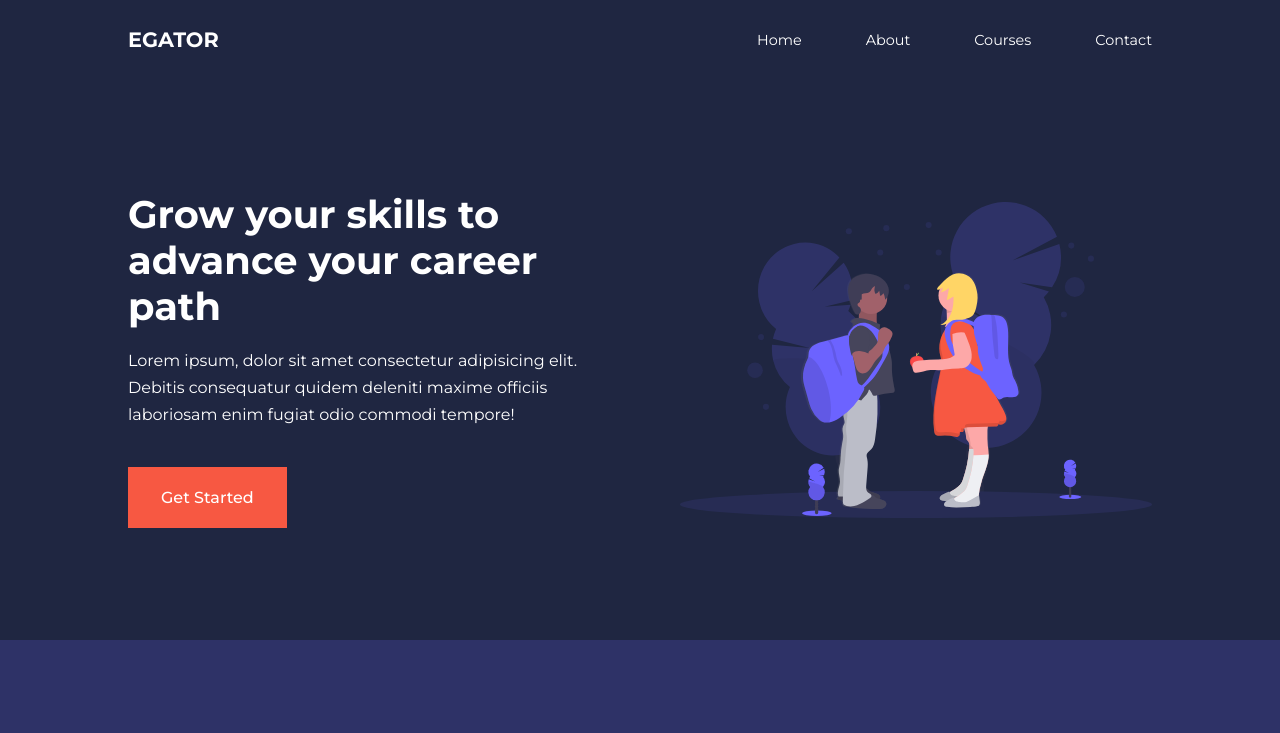
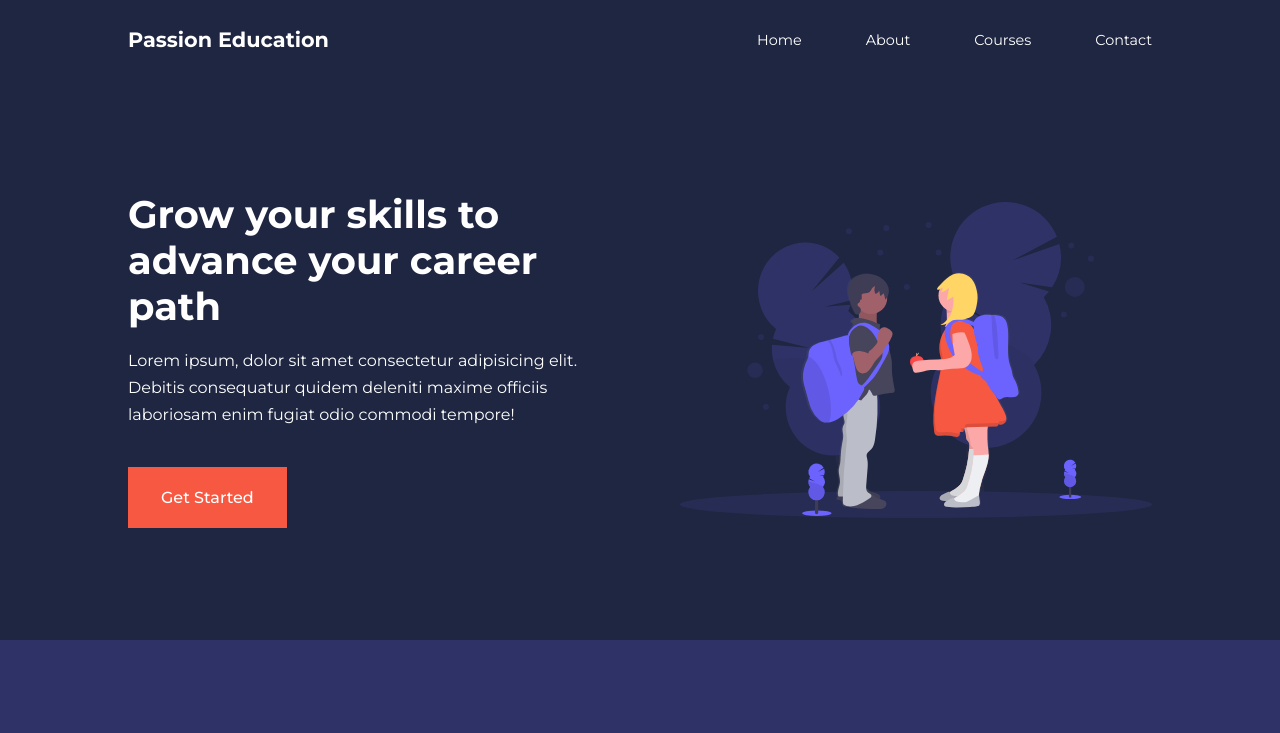
Before and after one commit to KanorwalaMustafa/Education-websites, a plain HTML site: page index.html in a window 1280 px wide. Shown: the top 733 px of the page. Drawn offline with nearby package versions, Linux system fonts and the light colour scheme.

Commit message:
firsit change

```diff
--- a/index.html
+++ b/index.html
@@ -35,7 +35,7 @@
     <nav>
         <div class="container nav__container">
             <a href="index.html">
-                <h4>EGATOR</h4>
+                <h4>Passion Education</h4>
             </a>
             <ul class="nav__menu">
                 <li><a href="index.html">Home</a></li>
@@ -457,7 +457,7 @@
         <div class="container footer__container">
             <div class="footer__1">
                 <a href="index.html" class="footer__logo">
-                    <h4>EGATOR</h4>
+                    <h4>Passion Education</h4>
                 </a>
                 <p>
                     Lorem ipsum dolor sit amet consectetur adipisicing elit. Perferendis quae iste voluptatibus earum
@@ -512,7 +512,7 @@
             </div>
         </div>
         <div class="footer__copyright">
-            <small>Copyright &copy; EGATOR YouTube Tutorials</small>
+            <small>Copyright &copy; Passion Education. All Rights Reserve</small>
         </div>
     </footer>
     <!--------------------------- END OF FOOTER --------------------------->
```
